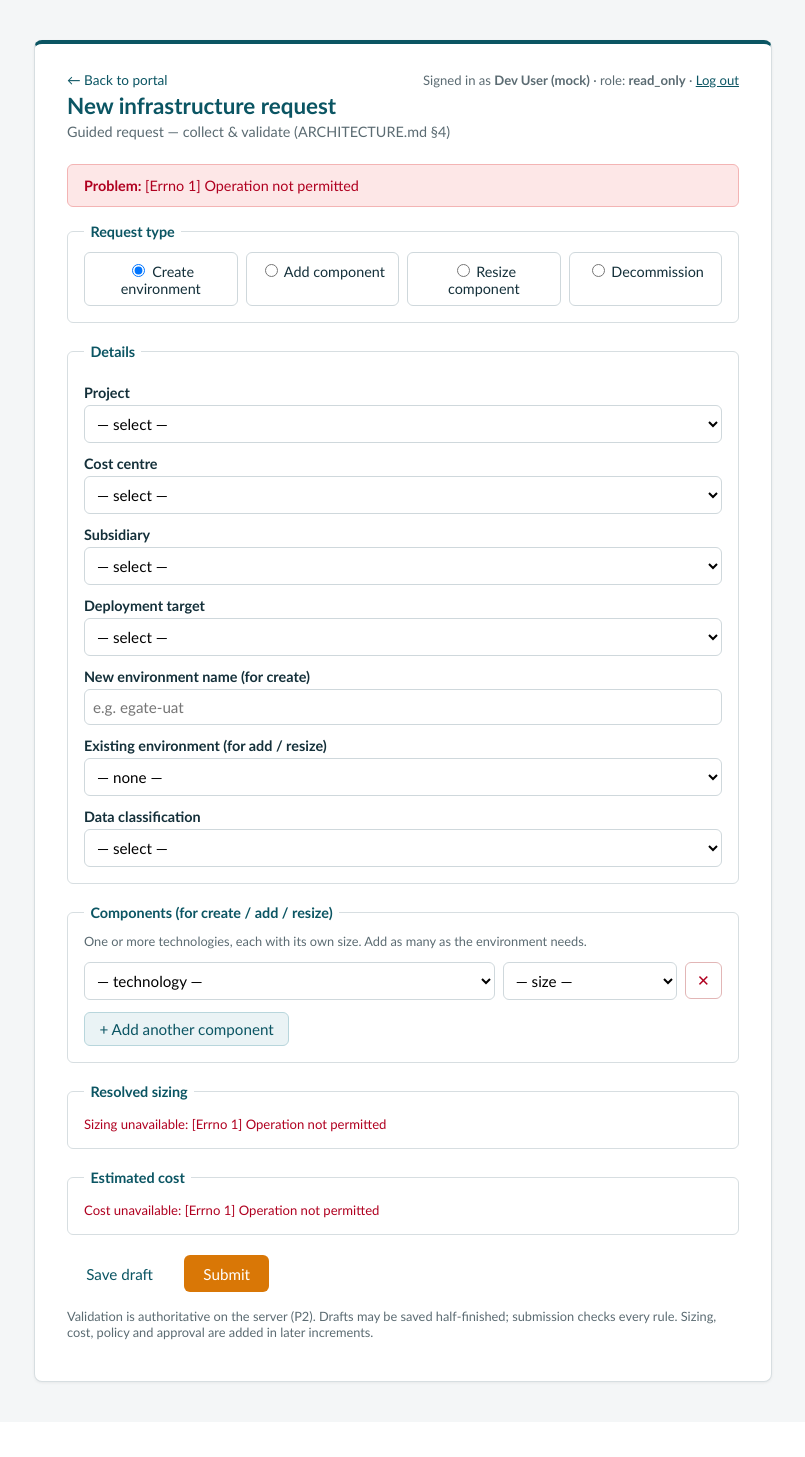
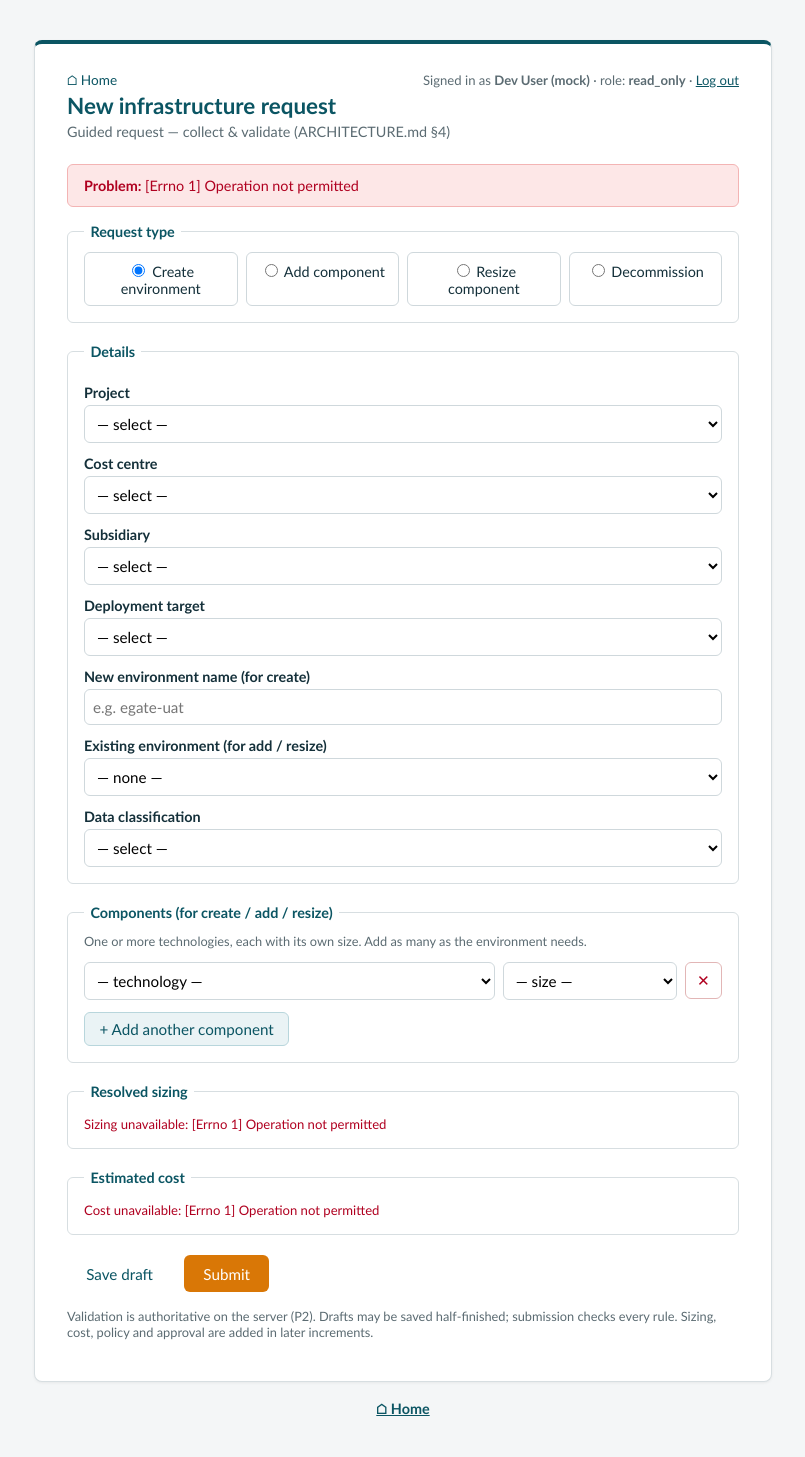
Before and after one commit to mohammedkhader99/ShiftLeft-Infra-Portal-, a FastAPI app: page /request/1 in a window 1280 px wide. Shown: the whole page, without its empty margins (237-1042 px from the left). Before the commit the page ends 1385 px from the top, so only its background shows below. Run offline with FastAPI, Linux system fonts and the light colour scheme; data that the repository does not hold is empty; some libraries are stand-ins or nearby versions.

Commit message:
feat: consistent Home link at the top and bottom of every page
Added a "⌂ Home" link to the top nav and the bottom of the request form, My
Requests, and the overview dashboard (the request form previously had only a top
"Back to portal" link; the others only a bottom one). Template-only.

Co-Authored-By: Claude Opus 4.8 <noreply@anthropic.com>

```diff
--- a/portal/templates/my_requests.html
+++ b/portal/templates/my_requests.html
@@ -77,6 +77,7 @@
 </head>
 <body>
   <div class="whoami">
+    <a href="/" style="margin-right:auto;">⌂ Home</a>
     <span>Signed in as <strong>{{ (user.name or user.email) if user else '—' }}</strong>{% if roles %} · role: <strong>{{ roles | join(', ') }}</strong>{% endif %}</span>
     <a href="/logout">Log out</a>
   </div>
@@ -169,7 +170,7 @@
       {% if 'platform_admin' in roles or 'auditor' in roles or 'finops' in roles %}
         <a href="/overview">Estate overview →</a>
       {% endif %}
-      <a href="/">← Home</a>
+      <a href="/">⌂ Home</a>
     </div>
   </main>
   <script>
--- a/portal/templates/overview.html
+++ b/portal/templates/overview.html
@@ -60,6 +60,7 @@
 
   <div class="wrap">
     <div class="whoami">
+      <a href="/" style="margin-right:auto;">⌂ Home</a>
       <span>Signed in as <strong>{{ (user.name or user.email) if user else '—' }}</strong>{% if roles %} · role: <strong>{{ roles | join(', ') }}</strong>{% endif %}</span>
       <a href="/logout">Log out</a>
     </div>
@@ -109,7 +110,7 @@
 
     <div class="actions">
       <a href="/requests">← My requests</a>
-      <a href="/">Home</a>
+      <a href="/">⌂ Home</a>
     </div>
   </div>
 </body>
--- a/portal/templates/request_new.html
+++ b/portal/templates/request_new.html
@@ -52,7 +52,7 @@
   {% set is_admin = 'platform_admin' in (roles or []) %}
   <main class="card">
     <div style="display:flex; justify-content:space-between; align-items:center; font-size:0.82rem; color:#5b6b72;">
-      <a class="back" href="/">← Back to portal</a>
+      <a class="back" href="/">⌂ Home</a>
       <span>Signed in as <strong>{{ (user.name or user.email) if user else '—' }}</strong>{% if roles %} · role: <strong>{{ roles | join(', ') }}</strong>{% endif %} · <a href="/logout" style="color:#0B5563;">Log out</a></span>
     </div>
     <h1>New infrastructure request</h1>
@@ -361,6 +361,9 @@
       </p>
     </form>
   </main>
+  <div style="max-width:42rem; margin:1rem auto 0; text-align:center;">
+    <a href="/" style="color:#0B5563; font-weight:bold; font-size:0.9rem;">⌂ Home</a>
+  </div>
 
   <script>
     // Show the fields that match the chosen request type. Decommission uses a
```
